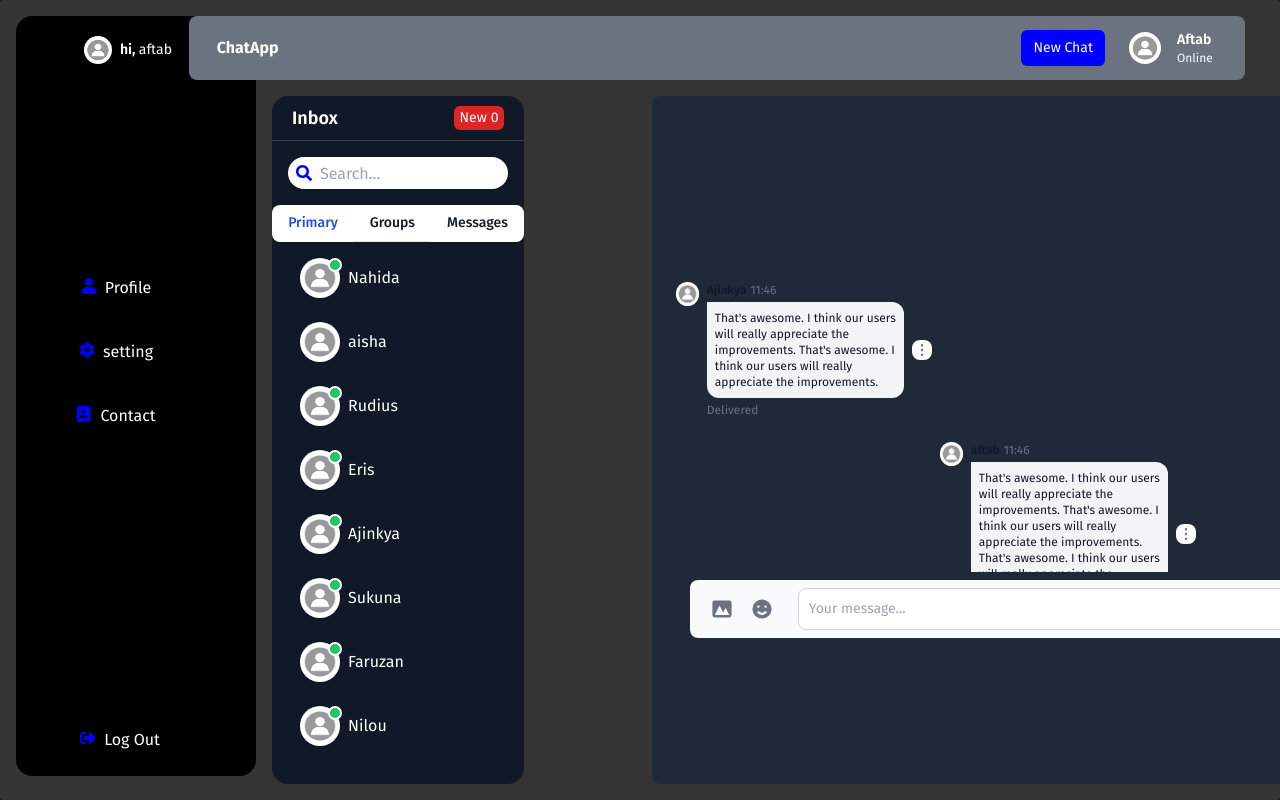
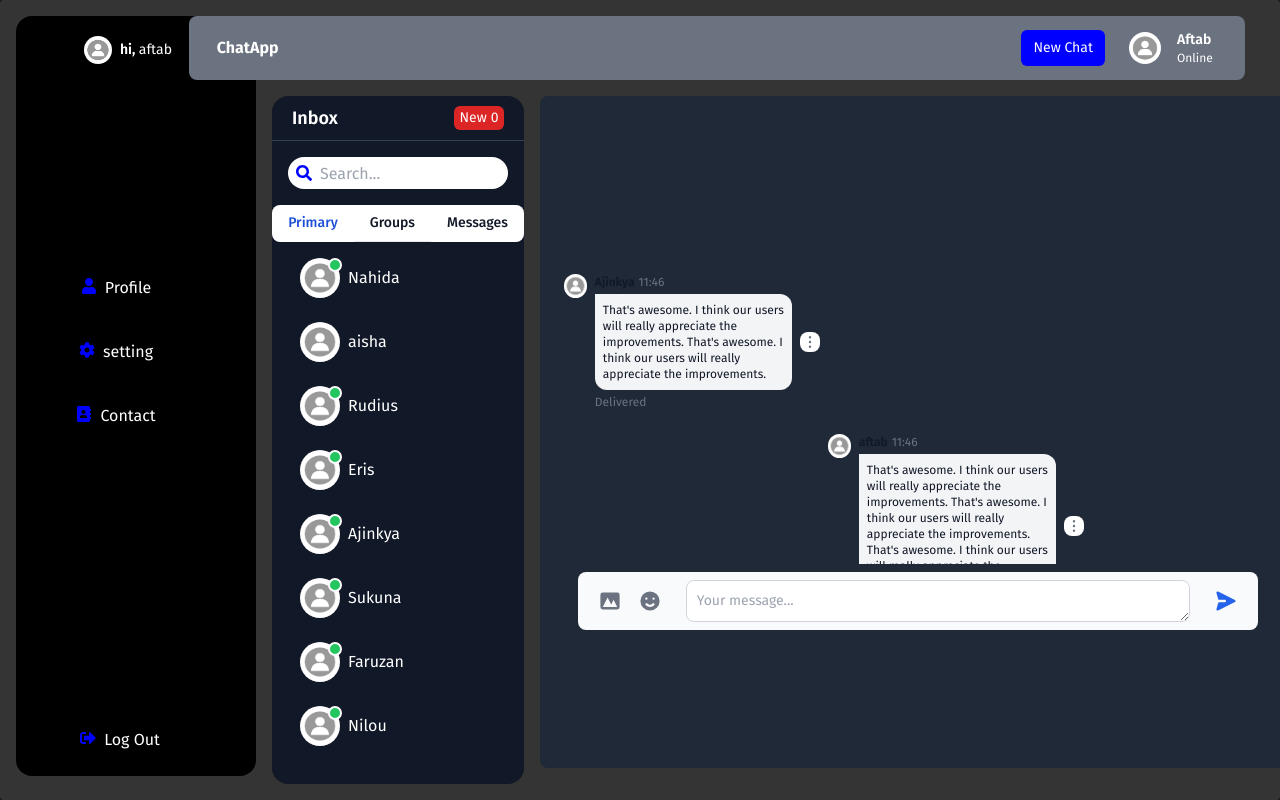
Before and after one commit to Ajinkya-kingre/chatty1, a React (Vite) app in the folder client/: page / in a window 1280 px wide. Built offline with nearby package versions, Linux system fonts and the light colour scheme; no server answers.

Commit message:
forget about it

```diff
--- a/client/src/components/MsgContainer.jsx
+++ b/client/src/components/MsgContainer.jsx
@@ -6,7 +6,7 @@
 
 const MsgContainer = () => {
   return (
-    <div className="w-3/5 md:w-[60%] rounded-lg h-80vh md:h-[86vh] relative left-4 md:left-[10%] flex justify-center items-center mt-24 bg-gray-800">
+    <div className="w-3/5 md:w-[60%] rounded-lg h-[84vh]  relative left-4  flex justify-center items-center mt-24 bg-gray-800">
       <div className="flex flex-col w-full bg-gray-800">
         <div className="h-[290px] relative top-4 overflow-y-scroll">
           <ReceivedMsg /> {/* Receive msg */}
```
